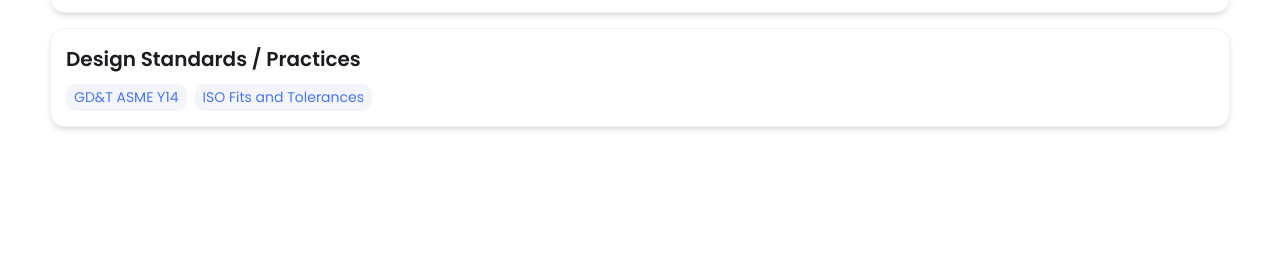
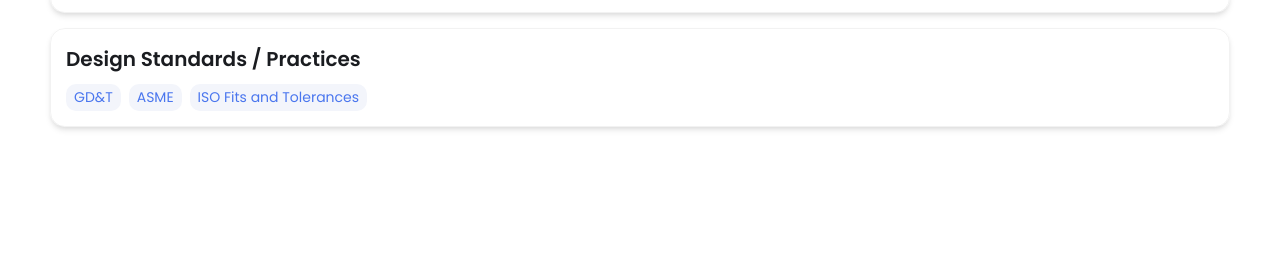
Before and after one commit to Jay-Patel-Engineer/Jay-Patel-Engineer.github.io, a Jekyll site: the page built from index.html, in a window 1280 px wide and 900 px high, scrolled down 2176 px. Shown: the part 173-451 px from the top of the window. Built offline with Jekyll 4.4.1, drawn with Linux system fonts in a browser that asks for light colours.

Commit message:
Update _config.yml

```diff
--- a/_config.yml
+++ b/_config.yml
@@ -19,7 +19,7 @@ description: >- # dont remove this line. this will ignore all new lines until th
   softwares, such as SolidWorks and ANSYS. In addition to technical softwares, I also have a deep understanding of Arduino and MATLAB to develop complex systems and controls. I am passionate about applying engineering principles to solve complex problems and have demonstrated success in improving operational efficiency through
   innovative design.
 # Place your profile image in /assets/images/profile-image/folder and edit the file name
-profile_image: ./assets/images/profile-image/avatar.jpeg
+profile_image:
 
 
 # Link your resume
@@ -31,7 +31,7 @@ resume-url: https://drive.google.com/file/d/1mp0RKrokjeQyZIZOWdEiCZb0oaEK-Si9/vi
 
 external-links:    # input only your own url slug. The icons with missing entries will not appear.
   linkedin: jay-patel-4a87ab220    # https://www.linkedin.com/in/{your url slug}
-  github: Jay-Patel-Engineer    # https://github.com/{your url slug}
+  github:     # https://github.com/{your url slug}
   stackoverflow:       # https://stackoverflow.com/users/{your url slug}
   medium:            # https://medium.com/@{your url slug}
   x-twitter:   # https://x.com/{your url slug}
@@ -57,7 +57,8 @@ skills:
     - Breadboarding for Circuit Testing
   - category: Design Standards / Practices
     tools:
-    - GD&T ASME Y14
+    - GD&T
+    - ASME
     - ISO Fits and Tolerances
 
 
```
